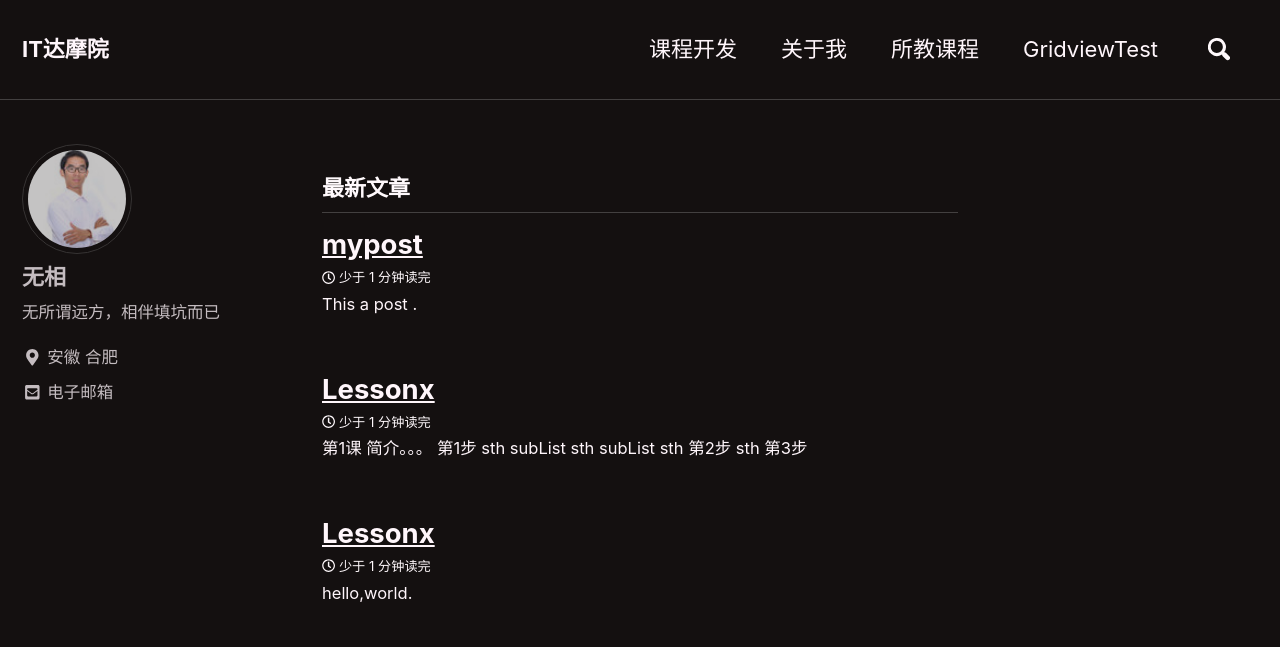
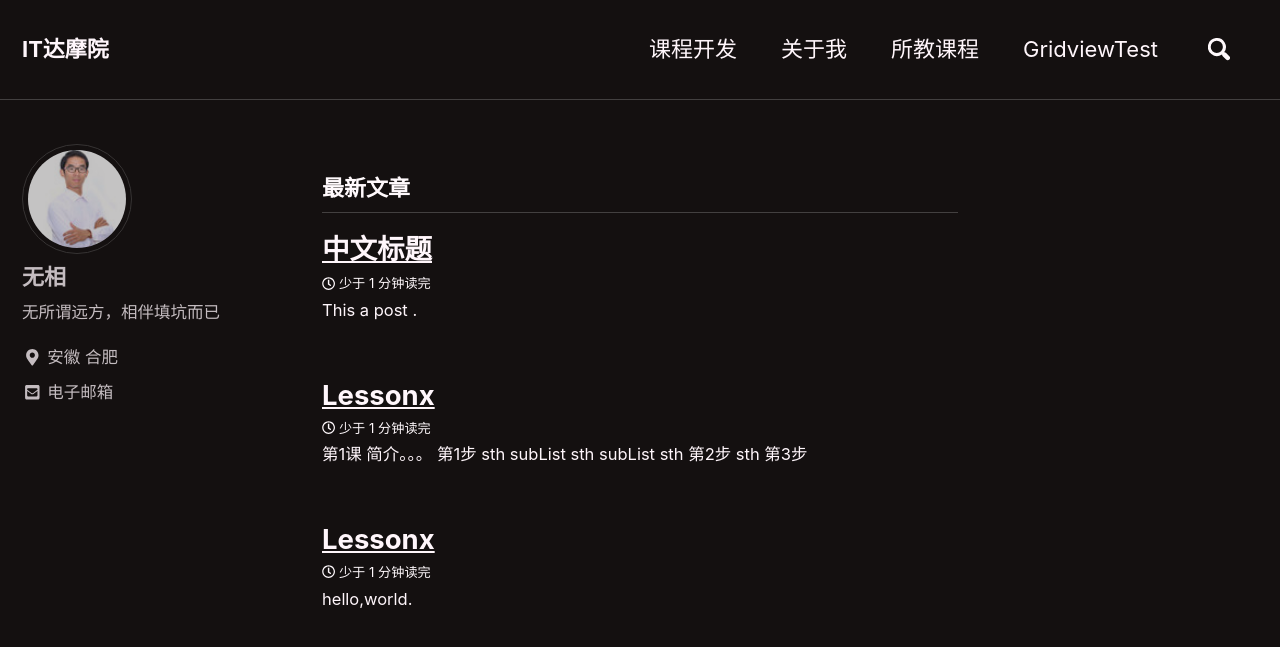
Before and after one commit to xinfengwu/goshinh.github.io-jekll-, a Jekyll site: the page built from index.html, in a window 1280 px wide and 900 px high. Shown: the top 647 px of the window. Built offline with Jekyll 4.4.1, drawn with Linux system fonts in a browser that asks for light colours; nearby versions of some CDN libraries; the list of posts is cut into pages by our own code.

Commit message:
Update 2018-03-15-mypost.md

```diff
--- a/_posts/myfolder/2018-03-15-mypost.md
+++ b/_posts/myfolder/2018-03-15-mypost.md
@@ -1,6 +1,6 @@
 ---
 layout: post
-title: "mypost"
+title: "中文标题"
 date: 2018-03-15 16:16:01 -0600
 categories: blog
 # permalink:/Lesson1/
```
